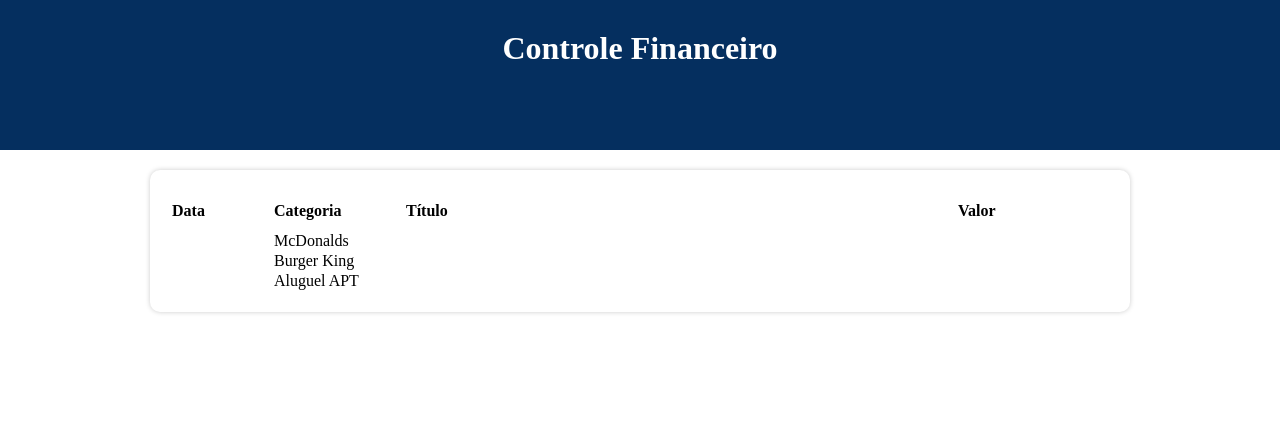
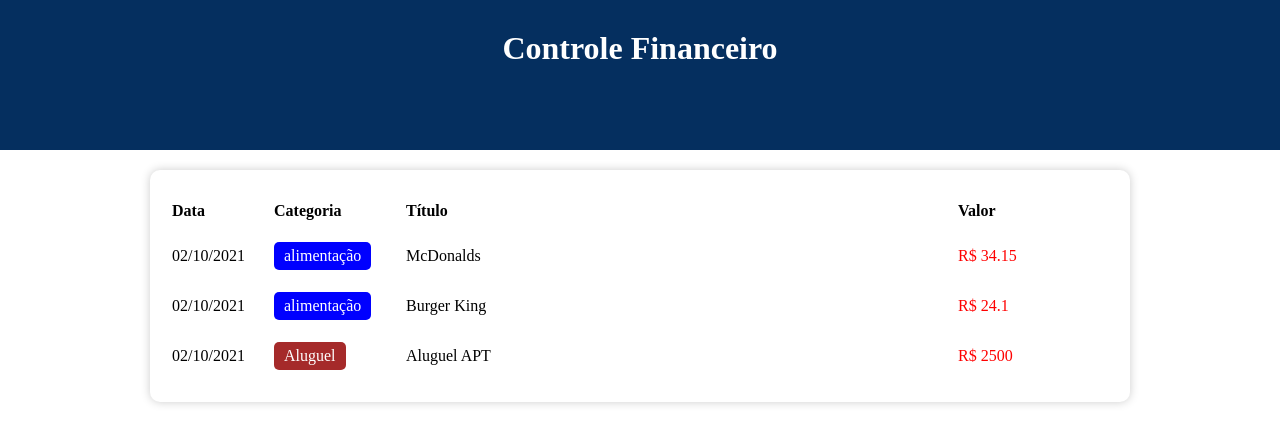
Before and after one commit to FilipePaiva10/D2ControleFinanceiro, a React (Create React App) app: page / in a window 1280 px wide. Shown: the top 444 px of the page. Built offline with nearby package versions, Linux system fonts and the light colour scheme.

Commit message:
Finaização TabItem

```diff
--- a/src/components/TableArea/index.tsx
+++ b/src/components/TableArea/index.tsx
@@ -1,6 +1,9 @@
 import React from "react";
+import * as T from './styled';
+
+import { TableItem } from "../TableItem";
+
 import { Item } from "../../types/Items";
-import * as T from './styled';
 
 type Props = {
     list: Item[];
@@ -19,12 +22,7 @@ export const TableArea = ({ list } : Props ) => {
             </thead>
             <tbody>
                 {list.map((item, key) => (
-                    <tr key={key}>
-                        <td></td>
-                        <td>{item.title}</td>
-                        <td></td>
-                        <td></td>
-                    </tr>
+                   <TableItem key={key}  item={item} />
                 ))}
             </tbody>
         </T.table>
--- a/src/components/TableArea/styled.ts
+++ b/src/components/TableArea/styled.ts
@@ -4,7 +4,7 @@ export const table = styled.table`
     width: 100%;
     background-color: ${props => props.theme.background.primary};
     padding: 20px;
-    box-shadow: 0px 0px 5px ${props => props.theme.shadow.primary};
+    box-shadow: 0px 0px 10px ${props => props.theme.shadow.primary};
     border-radius: 10px;
     margin-top: 20px;
 `;
--- a/src/components/TableItem/index.tsx
+++ b/src/components/TableItem/index.tsx
@@ -1,9 +1,31 @@
 import * as C from './styled';
 
-export const TableItem = () => {
+import { Item } from '../../types/Items';
+import { formatDate } from '../../helpers/dateFilter';
+import { categories } from '../../data/categories';
+
+type Props = {
+    item: Item
+}
+
+export const TableItem = ({ item }: Props) => {
     return (
         <C.TableLine>
-
+            <C.TableColumn>{formatDate(item.date)}</C.TableColumn>
+            <C.TableColumn>
+                <C.Category
+                    bgcolor={categories[item.category].color}
+                >
+                    {categories[item.category].title}
+                </C.Category>
+            </C.TableColumn>
+            <C.TableColumn>{item.title}</C.TableColumn>
+            <C.TableColumn>
+                <C.Value
+                    color={categories[item.category].expense ? 'red' : 'green'}
+                >
+                    R$ {item.value}</C.Value>
+            </C.TableColumn>
         </C.TableLine>
     );
 }
--- a/src/components/TableItem/styled.ts
+++ b/src/components/TableItem/styled.ts
@@ -3,3 +3,21 @@ import styled from "styled-components";
 export const TableLine = styled.tr`
 
 `;
+
+export const TableColumn = styled.td`
+    padding: 10px 0;
+
+`
+
+export const Category = styled.div<{bgcolor: string}>`
+    display: inline-block;
+    padding: 5px 10px;
+    border-radius: 5px;
+    color: ${props => props.theme.colors.primary};
+    background-color: ${props => props.bgcolor};
+`;
+
+
+export const Value = styled.div<{ color: string }>`
+    color: ${props => props.color};
+`;
--- a/src/helpers/dateFilter.ts
+++ b/src/helpers/dateFilter.ts
@@ -1,4 +1,6 @@
 import { Item } from "../types/Items";
+
+const addZeroToDate = (n : number) : string => n < 10 ? `0${n}` : `${n}`;
 
 export const getCurrentMonth = () => {
     let now = new Date();
@@ -18,3 +20,11 @@ export const filterListByMonth = (list : Item[], date: string): Item[] => {
 
     return newList;
 }
+
+export const formatDate = (date: Date): string => {
+    let year = date.getFullYear();
+    let month = date.getMonth() + 1;
+    let day = date.getDay();
+
+    return `${addZeroToDate(day)}/${addZeroToDate(month)}/${year}`;
+}
```
